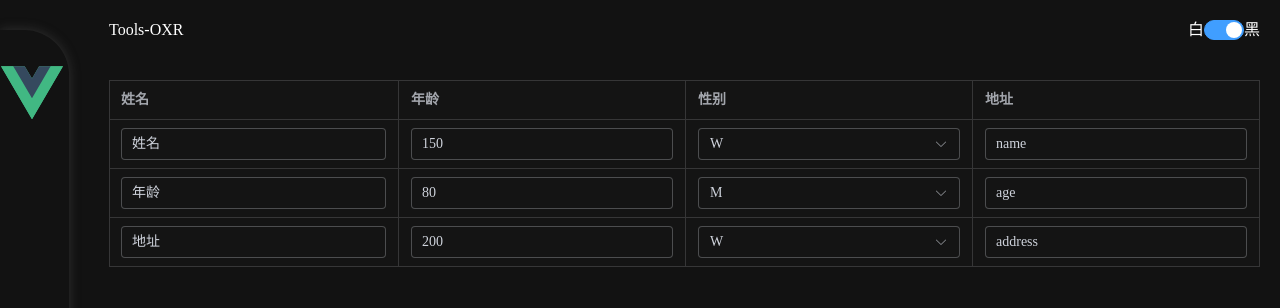
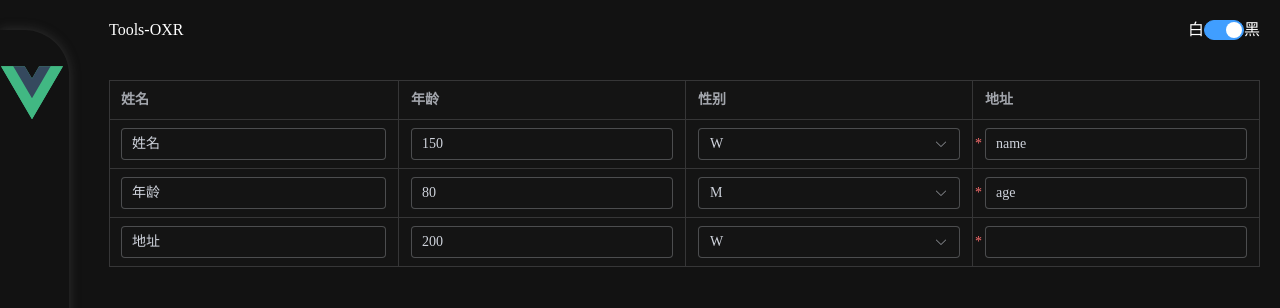
Before and after one commit to Oxrial/tools-py-oxr, a Vue app in the folder app/: page /config/index in a window 1280 px wide. Shown: the top 308 px of the page. Built offline with nearby package versions, Linux system fonts and the light colour scheme.

Commit message:
feat:edit table item

```diff
--- /dev/null
+++ b/app/src/components/form-module/edit-form-item/index.vue
@@ -0,0 +1,58 @@
+<template>
+	<el-form-item
+		:class="table ? 'table-item' : ''"
+		:prop="table ? prop : formItem.prop"
+		:rules="formItem.rules"
+		v-bind="{ ...(table ? { label: ' ' } : pick(formItem, 'label')), ...formItem.ite }"
+	>
+		<component
+			v-if="!formItem.options?.length"
+			v-bind="formItem.com"
+			v-model="data[formItem.prop]"
+			:is="formItem.type || ElInput"
+		/>
+		<component
+			v-else-if="formItem.options.length"
+			v-bind="formItem.com"
+			v-model="data[formItem.prop]"
+			:is="formItem.type || ElSelect"
+		>
+			<component
+				v-for="op in formItem.options"
+				:is="formItem.subType || ElOption"
+				:label="op.label"
+				:value="op.value"
+				v-bind="omit(op, 'label', 'value')"
+			></component>
+		</component>
+	</el-form-item>
+</template>
+
+<script setup lang="ts">
+import type { FormItemProps } from '../types'
+import { ElInput, ElSelect, ElOption } from 'element-plus'
+import { omit, pick } from 'lodash-es'
+const props = withDefaults(
+	defineProps<{
+		data: { [key: string]: any }
+		formItem: FormItemProps
+		table: boolean
+		prop: string
+	}>(),
+	{ table: () => true, forms: () => [] }
+)
+</script>
+
+<style lang="scss" scoped>
+.table-item {
+	:deep(.el-form-item__label) {
+		position: absolute;
+		margin-left: -10px;
+	}
+	:deep(.el-form-item__content) {
+		.el-form-item__error {
+			position: unset;
+		}
+	}
+}
+</style>
--- a/app/src/components/form-module/edit-form-table/index.vue
+++ b/app/src/components/form-module/edit-form-table/index.vue
@@ -7,56 +7,26 @@
 			:prop="f.prop"
 			:width="f.width"
 			:min-width="f.minWidth"
+			class-name="edit-form-column"
 			v-bind="f.col"
 		>
-			<template #default="{ row, column, $index }">
-				<el-form-item :prop="`data.${formName}.${$index}.${f.prop}`" :rules="f.rules" v-bind="f.ite">
-					<component v-if="!f.options?.length" v-bind="f.com" v-model="row[f.prop]" :is="f.type || ElInput" />
-					<component
-						v-else-if="f.options.length"
-						v-bind="f.com"
-						v-model="row[f.prop]"
-						:is="f.type || ElSelect"
-					>
-						<component
-							v-for="op in f.options"
-							:is="f.subType || ElOption"
-							:label="op.label"
-							:value="op.value"
-							v-bind="omit(op, 'label', 'value')"
-						></component>
-					</component>
-				</el-form-item>
+			<template #default="{ row, $index }">
+				<EditFormItem table :prop="`data.${formName}.${$index}.${f.prop}`" :form-item="f" :data="row" />
 			</template>
 		</el-table-column>
 	</el-table>
 </template>
 
 <script setup lang="ts">
-import type { FormItemRule } from 'element-plus'
+import type { FormItemDefaultProps } from '../types'
 import { omit } from 'lodash-es'
-import { ElInput, ElSelect, ElOption } from 'element-plus'
-import { fchmodSync } from 'fs-extra'
+import EditFormItem from '../edit-form-item/index.vue'
 
-interface FormItemProps {
-	label: string
-	prop: string
-	type?: string
-	subType?: string
-	options?: { [key: string]: any }[]
-	width?: string
-	minWidth?: string
-	col?: object
-	ite?: object
-	com?: object
-	rules?: FormItemRule[]
-}
 const props = withDefaults(
 	defineProps<{
-		[key: string]: any
 		formName: string
 		data: { [key: string]: any }
-		columns?: FormItemProps[]
+		columns?: FormItemDefaultProps[]
 	}>(),
 	{ data: () => [], forms: () => [] }
 )
@@ -65,6 +35,9 @@ const props = withDefaults(
 <style lang="scss" scoped>
 .edit-form-table {
 	width: 100%;
+	.edit-form-column {
+		position: relative;
+	}
 	.el-form-item {
 		margin: unset;
 	}
--- /dev/null
+++ b/app/src/components/form-module/types.ts
@@ -0,0 +1,15 @@
+import type { FormItemRule } from 'element-plus'
+export interface FormItemDefaultProps {
+	label: string
+	prop: string
+	type?: string
+	subType?: string
+	options?: { [key: string]: any }[]
+	width?: string
+	minWidth?: string
+	col?: object
+	ite?: object
+	com?: object
+	rules?: FormItemRule[]
+}
+export type FormItemProps = Omit<FormItemDefaultProps, 'col'>
--- a/app/src/util/index.ts
+++ b/app/src/util/index.ts
@@ -1,3 +1,10 @@
+const takeStr = (str: string, pre?: string, suf?: string) => {
+	const preReg = pre ? `(?<=${pre})` : ''
+	const sufReg = suf ? `(?=${suf})` : ''
+	const regs = new RegExp(`${preReg}.*${sufReg}`)
+	return str.match(regs)![0]
+}
+const htmlFontSize = +takeStr(getComputedStyle(document.documentElement).fontSize, '', 'px')
 const typesof = (type: any) => {
 	let typeList = {} as Record<string, string>
 	;['Boolean', 'Number', 'String', 'Function', 'Array', 'Date', 'RegExp', 'Object', 'Error', 'Symbol'].forEach(
@@ -10,23 +17,27 @@ const typesof = (type: any) => {
 		return typeof type
 	}
 }
+
 /**
  * 表格列宽自适应
  * @param prop 属性
  * @param records 数据
  * @param minWidth 最小宽度
  */
-const getColumnWidth = (prop: string | number, records: any[], minWidth = 80) => {
+const getColumnWidth = (prop: string | number, records: any[], minWidth = '20rem') => {
+	const minWidthPx = +takeStr(minWidth, '', 'rem') * htmlFontSize
 	const padding = 12 // 列内边距
-
-	const contentWidths = records.map((item: { [x: string]: any }) => {
-		const value = item[prop] ? String(item[prop]) : ''
-		const textWidth = getTextWidth(value)
-		return textWidth + padding
-	})
+	// prettier-ignore
+	const contentWidths = records.length
+		? records.map((item: { [x: string]: any }) => {
+				const value = item[prop] ? String(item[prop]) : ''
+				const textWidth = getTextWidth(value)
+				return textWidth + padding
+			})
+		: [minWidthPx  ]
 
 	const maxWidth = Math.max(...contentWidths)
-	return Math.max(minWidth, maxWidth)
+	return Math.max(minWidthPx, maxWidth)
 }
 /**
  * el-table扩展工具  -- 列宽度自适应 - 获取列宽内文本宽度
--- a/app/src/view/config/index.vue
+++ b/app/src/view/config/index.vue
@@ -8,7 +8,7 @@ const data = reactive({
 	table1: [
 		{ name: '姓名', label: 'name', age: '150', gender: 0 },
 		{ name: '年龄', label: 'age', age: '80', gender: 1 },
-		{ name: '地址', label: 'address', age: '200', gender: 0 }
+		{ name: '地址', label: '', age: '200', gender: 0 }
 	]
 })
 const columns = reactive([
@@ -30,7 +30,8 @@ const columns = reactive([
 	},
 	{
 		label: '地址',
-		prop: 'label'
+		prop: 'label',
+		rules: [{ required: true, message: '必填项', trigger: 'blur' }]
 	}
 ])
 </script>
```
